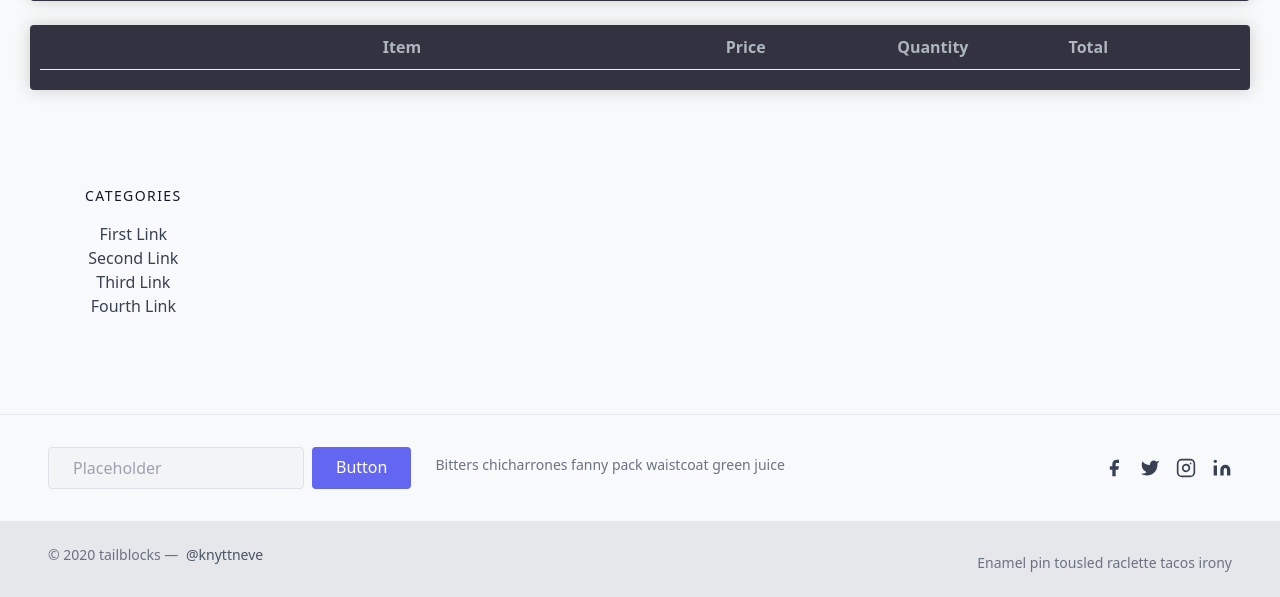
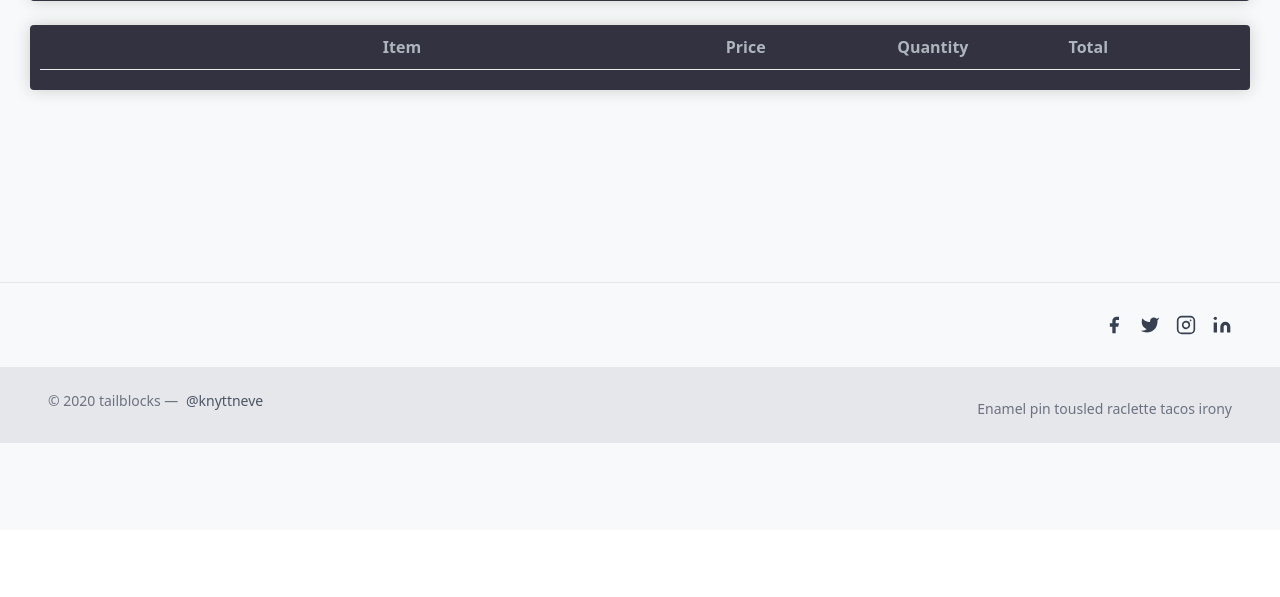
Before and after one commit to prabhpreet7/BeatCorona, a Django app: page /cart/ in a window 1280 px wide. Shown: the part 270-867 px from the top of the page. After the commit the page ends 713 px from the top, so only its background shows below. Run offline with Django 3.2, Linux system fonts and the light colour scheme; some libraries are stand-ins or nearby versions.

Commit message:
Added Footer

```diff
--- a/ecommerce/store/templates/store/main.html
+++ b/ecommerce/store/templates/store/main.html
@@ -114,24 +114,7 @@
             {% endblock content %}
 						<footer class="text-gray-700 body-font">
 						  <div class="container px-5 py-24 mx-auto">
-						    <div class="flex flex-wrap md:text-left text-center -mb-10 -mx-4">
-						      <div class="lg:w-1/6 md:w-1/2 w-full px-4">
-						        <h2 class="title-font font-medium text-gray-900 tracking-widest text-sm mb-3">CATEGORIES</h2>
-						        <nav class="list-none mb-10">
-						          <li>
-						            <a class="text-gray-600 hover:text-gray-800">First Link</a>
-						          </li>
-						          <li>
-						            <a class="text-gray-600 hover:text-gray-800">Second Link</a>
-						          </li>
-						          <li>
-						            <a class="text-gray-600 hover:text-gray-800">Third Link</a>
-						          </li>
-						          <li>
-						            <a class="text-gray-600 hover:text-gray-800">Fourth Link</a>
-						          </li>
-						        </nav>
-						      </div>
+
 
 
 
@@ -139,13 +122,13 @@
 						  </div>
 						  <div class="border-t border-gray-200">
 						    <div class="container px-5 py-8 flex flex-wrap mx-auto items-center">
-						      <div class="flex md:flex-no-wrap flex-wrap justify-center md:justify-start">
+						      <!-- <div class="flex md:flex-no-wrap flex-wrap justify-center md:justify-start">
 						        <input class="sm:w-64 w-40 bg-gray-100 rounded sm:mr-4 mr-2 border border-gray-400 focus:outline-none focus:border-indigo-500 text-base py-2 px-4" placeholder="Placeholder" type="text">
 						        <button class="inline-flex text-white bg-indigo-500 border-0 py-2 px-6 focus:outline-none hover:bg-indigo-600 rounded">Button</button>
 						        <p class="text-gray-500 text-sm md:ml-6 md:mt-0 mt-2 sm:text-left text-center">Bitters chicharrones fanny pack
 						          <br class="lg:block hidden">waistcoat green juice
 						        </p>
-						      </div>
+						      </div> -->
 						      <span class="inline-flex lg:ml-auto lg:mt-0 mt-6 w-full justify-center md:justify-start md:w-auto">
 						        <a class="text-gray-500">
 						          <svg fill="currentColor" stroke-linecap="round" stroke-linejoin="round" stroke-width="2" class="w-5 h-5" viewBox="0 0 24 24">
```
